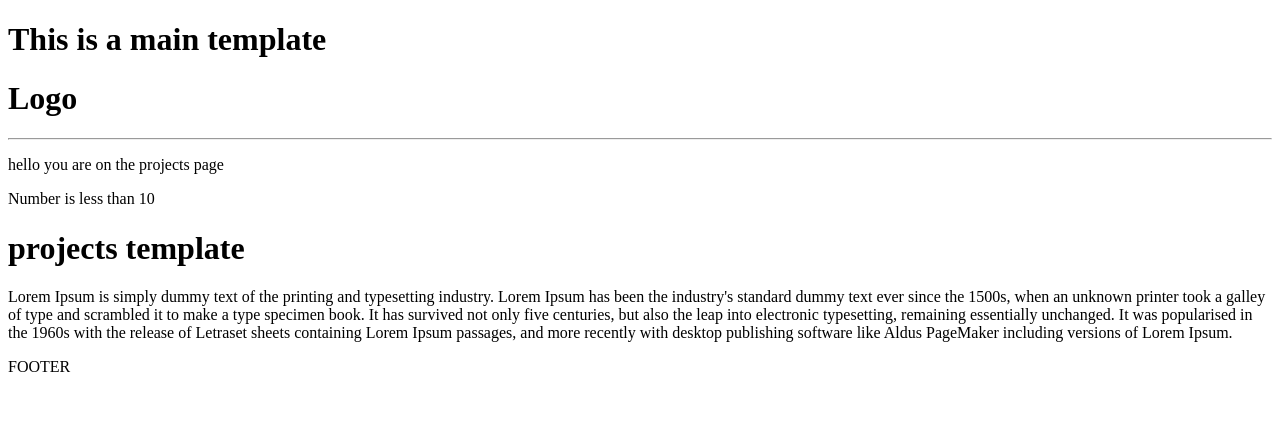
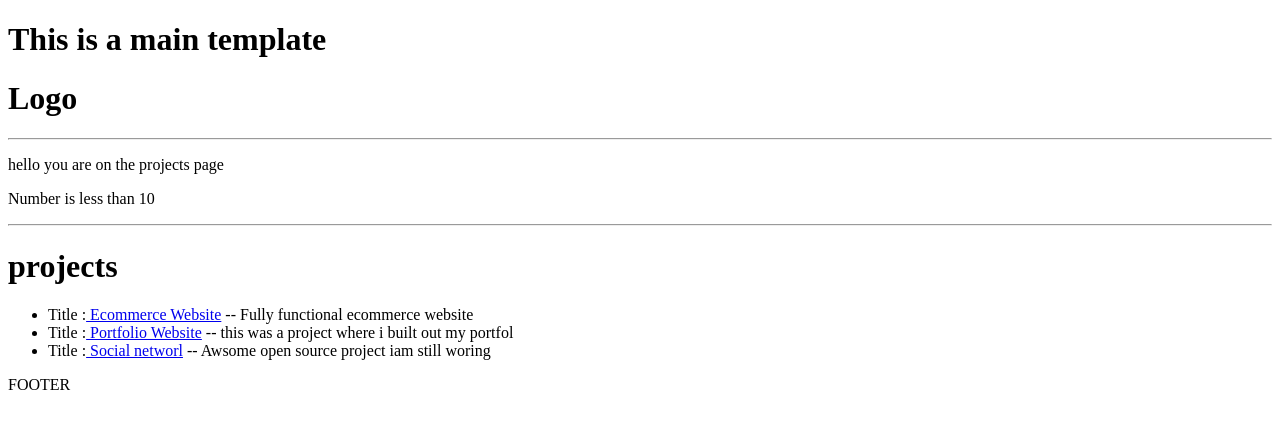
Before and after one commit to deepika459/python, a Django app: page / in a window 1280 px wide. Shown: the top 429 px of the page. Run offline with Django 3.2, Linux system fonts and the light colour scheme.

Commit message:
second commit

```diff
--- a/projects/templates/projects/projects.html
+++ b/projects/templates/projects/projects.html
@@ -4,11 +4,22 @@
 
 {% if number > 10 %}
 <p>Number is greater than 10</p>
+
+{% elif number == 10 %}
+<p> Number is exactly 10 </p>
+
 {% else %}
 <p>Number is less than 10</p>
+
 {% endif %}
+<hr>
+<h1> projects </h1>
 
-<h1>projects template</h1>
-<p>Lorem Ipsum is simply dummy text of the printing and typesetting industry. Lorem Ipsum has been the industry's standard dummy text ever since the 1500s, when an unknown printer took a galley of type and scrambled it to make a type specimen book. It has survived not only five centuries, but also the leap into electronic typesetting, remaining essentially unchanged. It was popularised in the 1960s with the release of Letraset sheets containing Lorem Ipsum passages, and more recently with desktop publishing software like Aldus PageMaker including versions of Lorem Ipsum.</p>
+<ul>
+  {% for project in projects%}
 
+    <li> Title :<a href="{% url 'project' project.id %}"> {{project.title}}</a> -- {{project.description}} </li>
+
+  {% endfor %}
+</ul>
 {% endblock %}
--- a/projects/templates/projects/single-project.html
+++ b/projects/templates/projects/single-project.html
@@ -1,6 +1,8 @@
-
+{% extends 'main.html'%}
  {% block content %}
 
-<h1>Single project template</h1>
+<h1>{{project.title}}</h1>
+<br>
+<p>{{project.description}}</p>
 
 {% endblock %}
--- a/projects/views.py
+++ b/projects/views.py
@@ -1,13 +1,37 @@
 from django.shortcuts import render
 from django.http import HttpResponse
 
+projectsList = [
+           {
+           'id':'1',
+           'title':'Ecommerce Website',
+           'description': 'Fully functional ecommerce website'
+           },
+           {
+           'id':'2',
+           'title': "Portfolio Website",
+           'description': 'this was a project where i built out my portfol'
+
+           },
+           {
+           'id':'3',
+           'title':'Social networl',
+           'description': 'Awsome open source project iam still woring'
+
+           },
+
+]
 def projects(request):
     page = 'projects'
     number = 9
-    context = {'page': page, 'number': number}
+    context = {'page': page, 'number': number, 'projects': projectsList}
     return render(request, 'projects/projects.html', context)
 
 def project(request, pk):
-    return render(request, 'projects/single-project.html')
+    projectobj = None
+    for i in projectsList:
+        if i['id'] == pk:
+            projectobj = i
+    return render(request, 'projects/single-project.html', { 'project': projectobj})
 
 # Create your views here.
```
